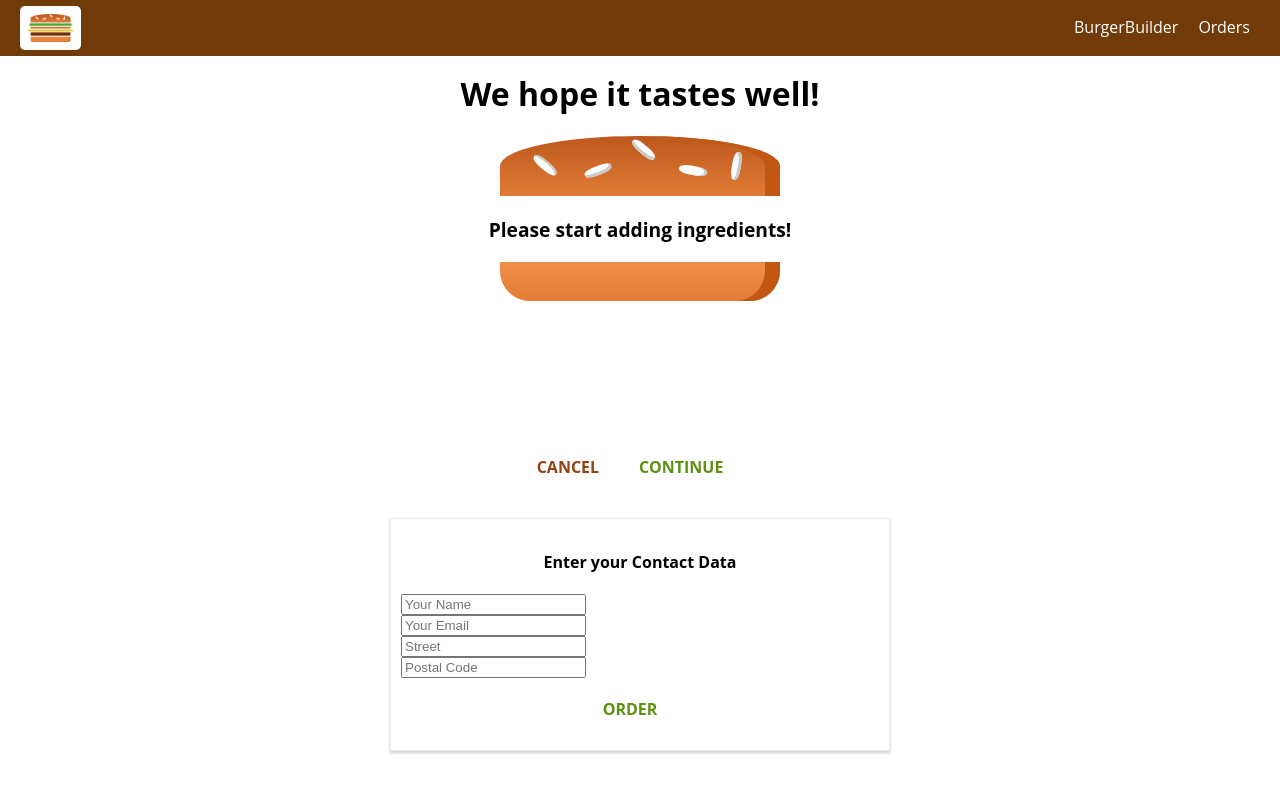
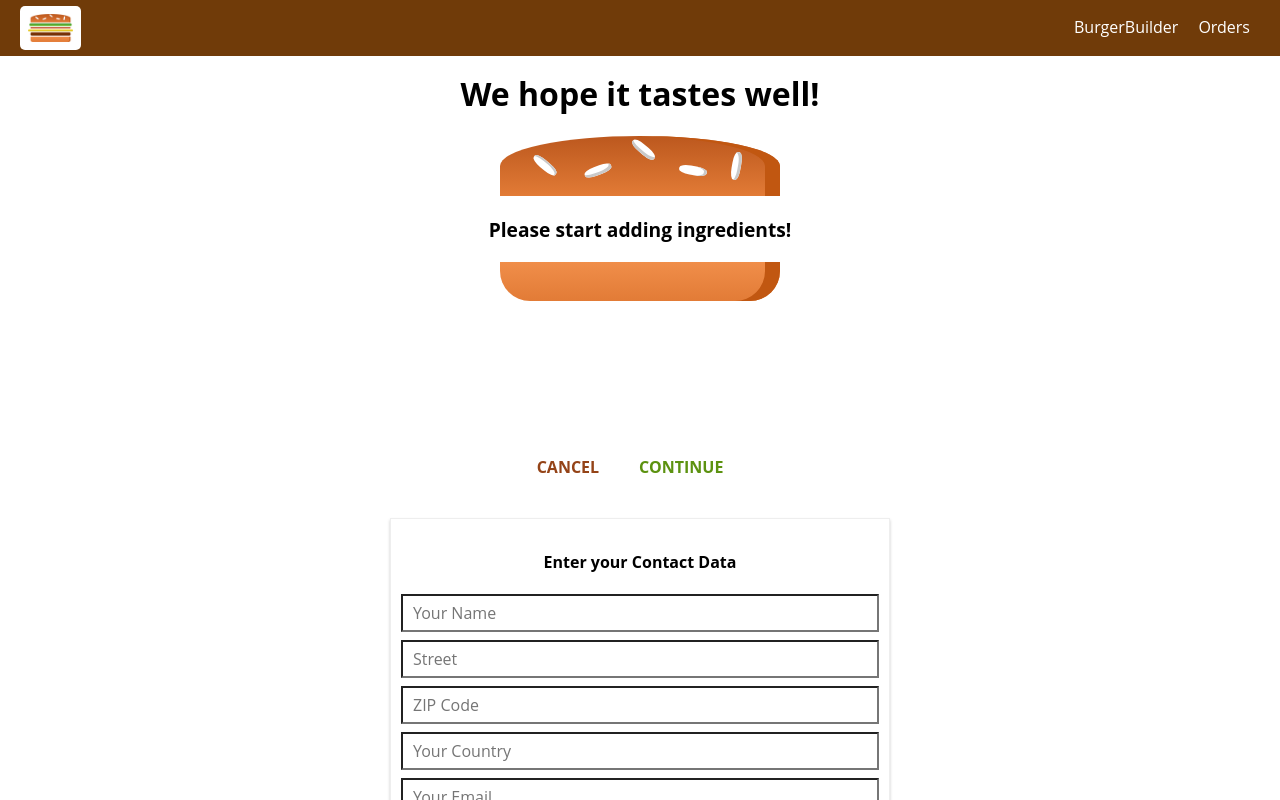
Before and after one commit to Sleyter2616/BurgerBuilder, a React app: page /checkout in a window 1280 px wide. Both pictures are taken after a click on the button "CONTINUE". Shown: the top 800 px of the page. Built offline with nearby package versions, Linux system fonts and the light colour scheme.

Commit message:
form validation and sending to db with proper order

```diff
--- a/src/components/UI/Button/Button.js
+++ b/src/components/UI/Button/Button.js
@@ -3,6 +3,7 @@ import classes from "./Button.css";
 
 const button = (props) => (
 	<button
+		disabled={props.disabled}
 		className={[classes.Button, classes[props.btnType]].join(" ")}
 		onClick={props.clicked}
 	>
--- /dev/null
+++ b/src/components/UI/Input/Input.css
@@ -0,0 +1,30 @@
+.Input {
+	width: 100%;
+	padding: 10;
+	box-sizing: border-box;
+}
+
+.Label {
+	font-weight: bold;
+	display: block;
+	margin-bottom: 8px;
+}
+
+.InputElement {
+	outline: none;
+	border: 1px sold #ccc;
+	background-color: white;
+	font: inherit;
+	padding: 6px 10px;
+	display: block;
+	width: 100%;
+	box-sizing: border-box;
+}
+.InputElement:focus {
+	outline: none;
+	background-color: #ccc;
+}
+.Invalid {
+	border: 1px solid red;
+	background-color: salmon;
+}
--- /dev/null
+++ b/src/components/UI/Input/Input.js
@@ -0,0 +1,65 @@
+import React from "react";
+import classes from "./Input.css";
+
+const input = (props) => {
+	let inputElement = null;
+	const inputClasses = [classes.InputElement];
+
+	if (props.invalid && props.shouldValidate && props.touched) {
+		inputClasses.push(classes.Invalid);
+	}
+	switch (props.elementType) {
+		case "input":
+			inputElement = (
+				<input
+					className={inputClasses.join(" ")}
+					{...props.elementConfig}
+					value={props.value}
+					onChange={props.changed}
+				/>
+			);
+			break;
+		case "textarea":
+			inputElement = (
+				<textarea
+					className={inputClasses.join(" ")}
+					{...props.elementConfig}
+					value={props.value}
+					onChange={props.changed}
+				/>
+			);
+			break;
+		case "select":
+			inputElement = (
+				<select
+					className={inputClasses.join(" ")}
+					value={props.value}
+					onChange={props.changed}
+				>
+					{props.elementConfig.options.map((option) => (
+						<option key={option.value} value={option.value}>
+							{option.displayValue}
+						</option>
+					))}
+				</select>
+			);
+			break;
+		default:
+			inputElement = (
+				<input
+					className={inputClasses.join(" ")}
+					{...props.elementConfig}
+					value={props.value}
+					onChange={props.changed}
+				/>
+			);
+	}
+
+	return (
+		<div className={classes.Input}>
+			<label className={classes.Label}>{props.label}</label>
+			{inputElement}
+		</div>
+	);
+};
+export default input;
--- a/src/containers/Checkout/ContactData/ContactData.css
+++ b/src/containers/Checkout/ContactData/ContactData.css
@@ -7,9 +7,7 @@
 	padding: 10px;
 	box-sizing: border-box;
 }
-.Input {
-	display: block;
-}
+
 @media (min-width: 600px) {
 	.ContactData {
 		width: 500px;
--- a/src/containers/Checkout/ContactData/ContactData.js
+++ b/src/containers/Checkout/ContactData/ContactData.js
@@ -3,34 +3,108 @@ import Button from "../../../components/UI/Button/Button";
 import classes from "./ContactData.css";
 import axios from "../../../axios-orders";
 import Spinner from "../../../components/UI/Spinner/Spinner";
+import Input from "../../../components/UI/Input/Input";
+
 class ContactData extends Component {
 	state = {
-		name: "",
-		email: "",
-		address: {
-			street: "",
-			zipCode: "",
-			country: "",
+		orderForm: {
+			name: {
+				elementType: "input",
+				elementConfig: {
+					type: "text",
+					placeholder: "Your Name",
+				},
+				value: "",
+				validation: {
+					required: true,
+				},
+				valid: false,
+				touched: false,
+			},
+			street: {
+				elementType: "input",
+				elementConfig: {
+					type: "text",
+					placeholder: "Street",
+				},
+				value: "",
+				validation: {
+					required: true,
+				},
+				valid: false,
+				touched: false,
+			},
+			zipCode: {
+				elementType: "input",
+				elementConfig: {
+					type: "text",
+					placeholder: "ZIP Code",
+				},
+				value: "",
+				validation: {
+					required: true,
+				},
+				valid: false,
+				touched: false,
+			},
+			country: {
+				elementType: "input",
+				elementConfig: {
+					type: "text",
+					placeholder: "Your Country",
+				},
+				value: "",
+				validation: {
+					required: true,
+					minLength: 5,
+					maxLength: 5,
+				},
+				valid: false,
+				touched: false,
+			},
+			email: {
+				elementType: "input",
+				elementConfig: {
+					type: "email",
+					placeholder: "Your Email",
+				},
+				value: "",
+				validation: {
+					required: true,
+				},
+				valid: false,
+				touched: false,
+			},
+			deliveryMethod: {
+				elementType: "select",
+				elementConfig: {
+					options: [
+						{value: "fastest", displayValue: "Fastest"},
+						{value: "cheapest", displayValue: "Cheapest"},
+					],
+				},
+				value: "fastest",
+				validation: {},
+				valid: true,
+			},
 		},
+		formIsValid: false,
 		loading: false,
 	};
 
 	orderHandler = (event) => {
 		event.preventDefault();
 		this.setState({loading: true});
+		const formData = {};
+		for (let formElementIdentifier in this.state.orderForm) {
+			formData[formElementIdentifier] = this.state.orderForm[
+				formElementIdentifier
+			].value;
+		}
 		const order = {
 			ingredients: this.props.ingredients,
 			price: this.props.price,
-			customer: {
-				name: "Sleyter De La Cruz",
-				address: {
-					street: "teststreet 1",
-					zipCode: "10000",
-					country: "Germany",
-				},
-				email: "test@test.com",
-			},
-			deliveryMethod: "fastest",
+			orderData: formData,
 		};
 		axios
 			.post("/orders.json", order)
@@ -40,34 +114,67 @@ class ContactData extends Component {
 			})
 			.catch((error) => this.setState({loading: false}));
 	};
+	checkValidity(value, rules) {
+		let isValid = true;
+		if (rules.required) {
+			isValid = value.trim() !== "" && isValid;
+		}
+		if (rules.minLength) {
+			isValid = value.length >= rules.minLength && isValid;
+		}
+		if (rules.maxLength) {
+			isValid = value.length <= rules.maxLength && isValid;
+		}
+		return isValid;
+	}
+	inputChangedHandler = (event, inputIdentifier) => {
+		console.log(event.target.value);
+		const updatedOrderForm = {
+			...this.state.orderForm,
+		};
+		const updatedFormElement = {
+			...updatedOrderForm[inputIdentifier],
+		};
+		updatedFormElement.value = event.target.value;
+		updatedFormElement.valid = this.checkValidity(
+			updatedFormElement.value,
+			updatedFormElement.validation
+		);
+		updatedFormElement.tocuched = true;
+		updatedOrderForm[inputIdentifier] = updatedFormElement;
+
+		let formIsValid = true;
+		for (let inputIdentifier in updatedOrderForm) {
+			formIsValid =
+				updatedOrderForm[inputIdentifier].valid && formIsValid;
+		}
+		this.setState({orderForm: updatedOrderForm, formIsValid: formIsValid});
+	};
 	render() {
+		const formElementsArray = [];
+		for (let key in this.state.orderForm) {
+			formElementsArray.push({
+				id: key,
+				config: this.state.orderForm[key],
+			});
+		}
 		let form = (
-			<form>
-				<input
-					className={classes.Input}
-					type="text"
-					name="name"
-					placeholder="Your Name"
-				/>
-				<input
-					className={classes.Input}
-					type="text"
-					name="email"
-					placeholder="Your Email"
-				/>
-				<input
-					className={classes.Input}
-					type="text"
-					name="street"
-					placeholder="Street"
-				/>
-				<input
-					className={classes.Input}
-					type="text"
-					name="postal"
-					placeholder="Postal Code"
-				/>
-				<Button btnType="Success" clicked={this.orderHandler}>
+			<form onSubmit={this.orderHandler}>
+				{formElementsArray.map((formElement) => (
+					<Input
+						key={formElement.id}
+						elementType={formElement.config.elementType}
+						elementConfig={formElement.config.elementConfig}
+						value={formElement.config.value}
+						invalid={!formElement.config.valid}
+						shouldValidate={formElement.config.validation}
+						touched={formElement.config.tocuched}
+						changed={(event) =>
+							this.inputChangedHandler(event, formElement.id)
+						}
+					/>
+				))}
+				<Button btnType="Success" disabled={!this.state.formIsValid}>
 					ORDER
 				</Button>
 			</form>
```
